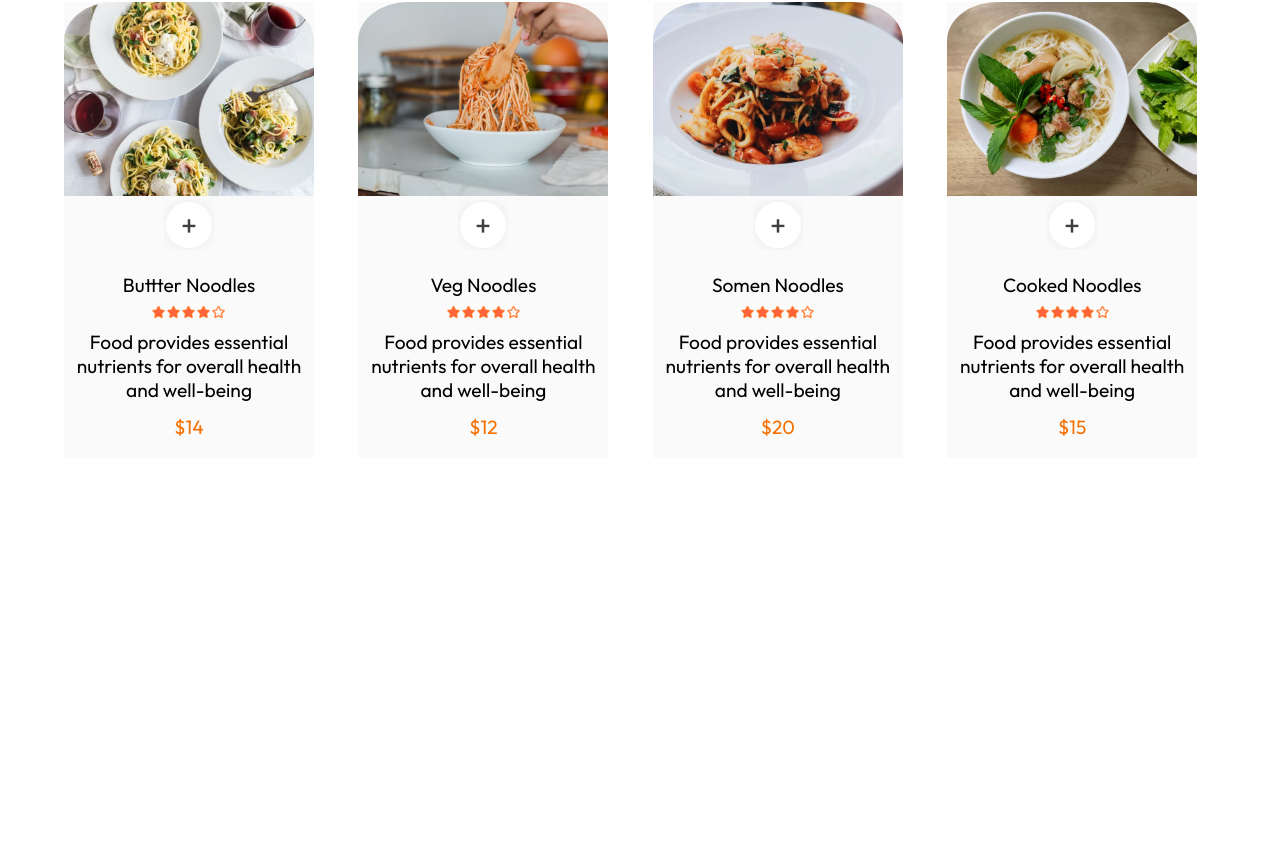
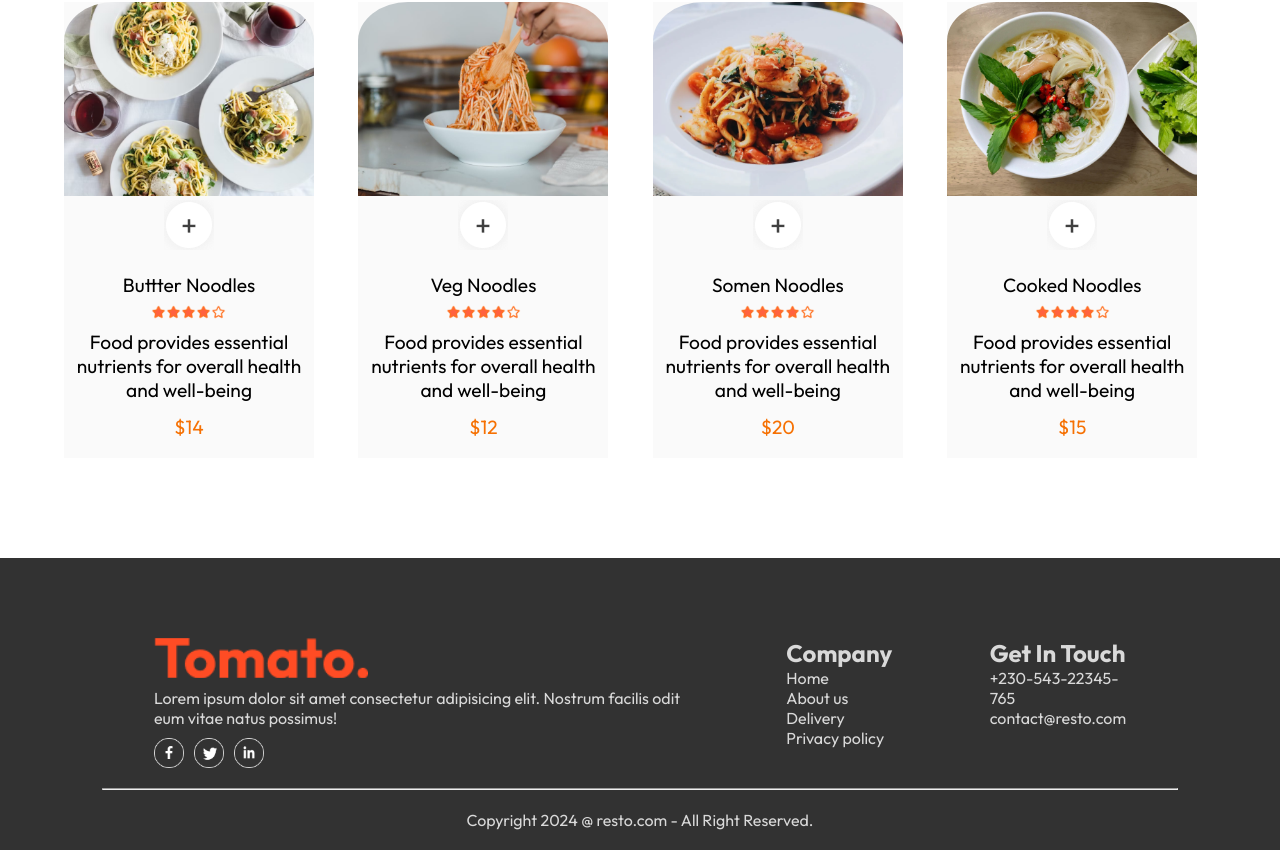
Before and after one commit to Ak-vishwakarma-01/Restaurent-WebSite, a React (Vite) app in the folder frontend/: page / in a window 1280 px wide. Shown: the part 4541-5391 px from the top of the page. Before the commit the page ends 4999 px from the top, so only its background shows below. Built offline with nearby package versions, Linux system fonts and the light colour scheme.

Commit message:
compliting foodDisplay

```diff
--- a/frontend/src/App.jsx
+++ b/frontend/src/App.jsx
@@ -4,6 +4,7 @@ import { Route, Routes } from 'react-router-dom'
 import Cart from './pages/Cart/Cart'
 import Home from './pages/Home/Home'
 import { PlaceOrder } from './pages/PlaceOrder/PlaceOrder'
+import Footer from './components/Footer/Footer'
 
 const App = () => {
 
@@ -12,6 +13,7 @@ const App = () => {
   },[])
 
   return (
+    <>
     <div className='app'>
       <NavBar/>
       <Routes>
@@ -20,6 +22,8 @@ const App = () => {
         <Route path='/order' element={<PlaceOrder />} />
       </Routes>
     </div>
+    <Footer/>
+    </>
   )
 }
 
--- /dev/null
+++ b/frontend/src/components/Footer/Footer.css
@@ -0,0 +1,66 @@
+.footer {
+    color: #d9d9d9;
+    background-color: #323232;
+    display: flex;
+    flex-direction: column;
+    align-items: center;
+    gap: 20px;
+    padding: 20px 8vw;
+    padding-top: 80px;
+    width: 100%;
+    margin-top: 100px;
+  }
+
+  .footer-content{
+    display: flex;
+    gap: 10%;
+  }
+
+  .footer-content-left li, .footer-content-right li, .footer-content-center li{
+    list-style: none;
+  }
+
+  .footer-content-left{
+    display: flex;
+    flex-direction:column;
+    gap: 10px;
+    img{
+        height: 40px;
+        width: 40%;
+        object-fit: cover;
+    }
+  }
+
+  .footer-social-icons{
+    display: flex;
+    gap: 10px;
+  }
+
+  .footer-social-icons img{
+    height: 30px;
+    width: 30px;
+    object-fit: cover;
+  }
+
+  .footer hr{
+    color: white;
+    width: 100%;
+  }
+
+
+@media (max-width:300px) {
+    .footer-content{
+        padding-left: 25px;
+        flex-direction: column;
+        gap: 20px;
+    }
+
+    .footer-content-left img{
+        height: 15px;
+    }
+    .footer-social-icons img{
+        height: 30px;
+        width: 30px;
+        object-fit: cover;
+      }
+}
--- /dev/null
+++ b/frontend/src/components/Footer/Footer.jsx
@@ -0,0 +1,40 @@
+import React from 'react'
+import './Footer.css'
+import { assets } from '../../assets/assets'
+const Footer = () => {
+  return (
+    <div className='footer' id='footer'>
+        <div className="footer-content">
+            <div className="footer-content-left">
+                <img src={assets.logo} atl=""/>
+                <p>Lorem ipsum dolor sit amet consectetur adipisicing elit. Nostrum facilis odit eum vitae natus possimus!</p>
+                <div className="footer-social-icons">
+                    <img className='icon' src={assets.facebook_icon} atl=""/>
+                    <img className='icon' src={assets.twitter_icon} atl=""/>
+                    <img className='icon' src={assets.linkedin_icon} atl=""/>
+                </div>
+            </div>
+            <div className="footer-content-center">
+                <h2>Company</h2>
+                <ul>
+                    <li>Home</li>
+                    <li>About us</li>
+                    <li>Delivery</li>
+                    <li>Privacy policy</li>
+                </ul>
+            </div>
+            <div className="footer-content-right">
+                <h2>Get In Touch</h2>
+                <ul>
+                    <li>+230-543-22345-765</li>
+                    <li>contact@resto.com</li>
+                </ul>
+            </div>
+        </div>
+        <hr />
+        <p className="footer-copyright">Copyright 2024 @ resto.com - All Right Reserved.</p>
+    </div>
+  )
+}
+
+export default Footer
--- a/frontend/src/components/NavBar/Header/Header.css
+++ b/frontend/src/components/NavBar/Header/Header.css
@@ -14,17 +14,19 @@
     gap:1.5vw;
     max-width: 50%;
     left: 6vw;
-
+    background: transparent;
 }
 
 .header-content h2{
     font-weight: 500;
     color: white;
     font-size: max(4.5vw,22px);
+    background: transparent;
 }
 .header-content p{
     color: white;
     font-size: 2vw;
+    background: transparent;
 }
 .header-content button{
     border: none;
```
Also changed, not shown: frontend/src/index.css (line endings or trailing spaces).
